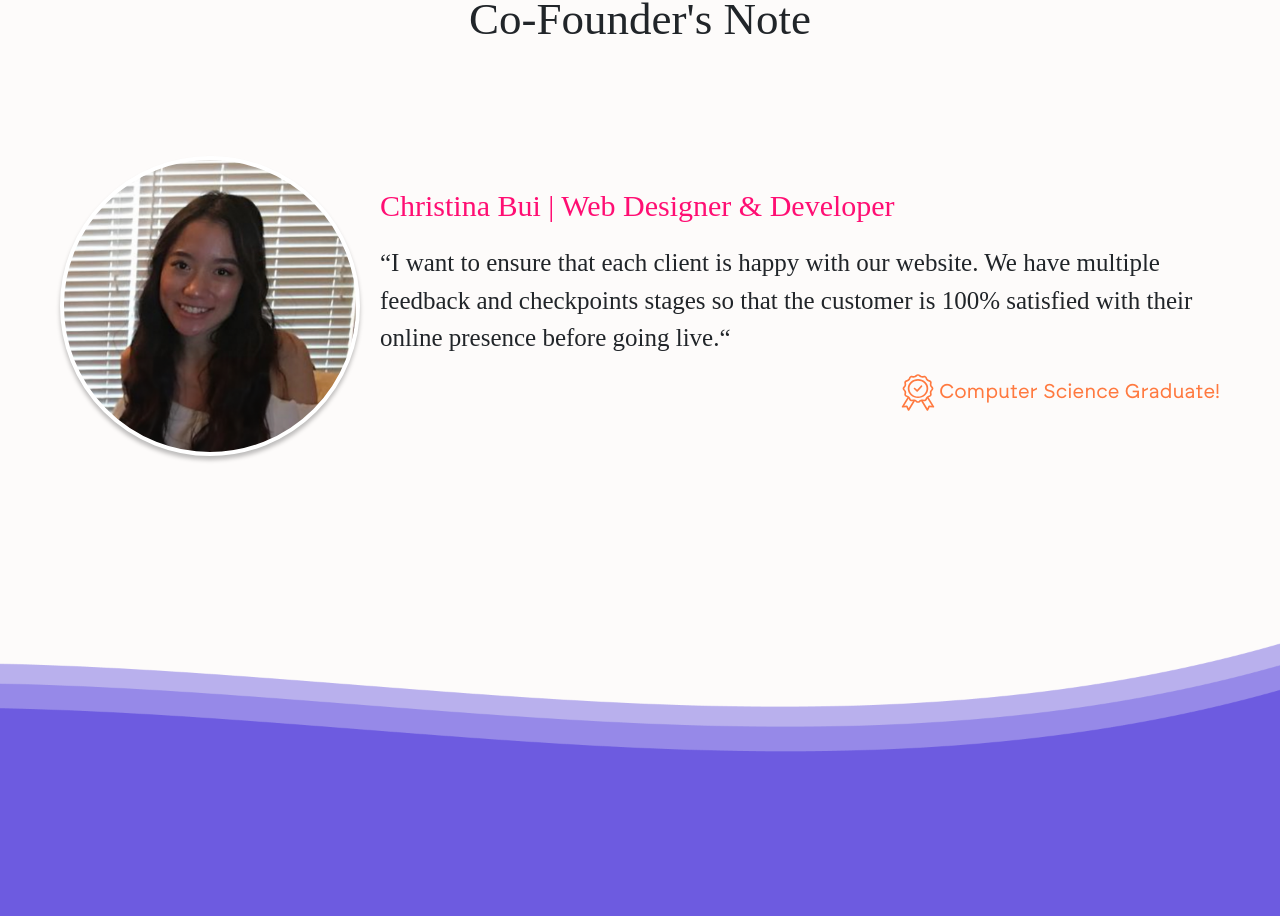
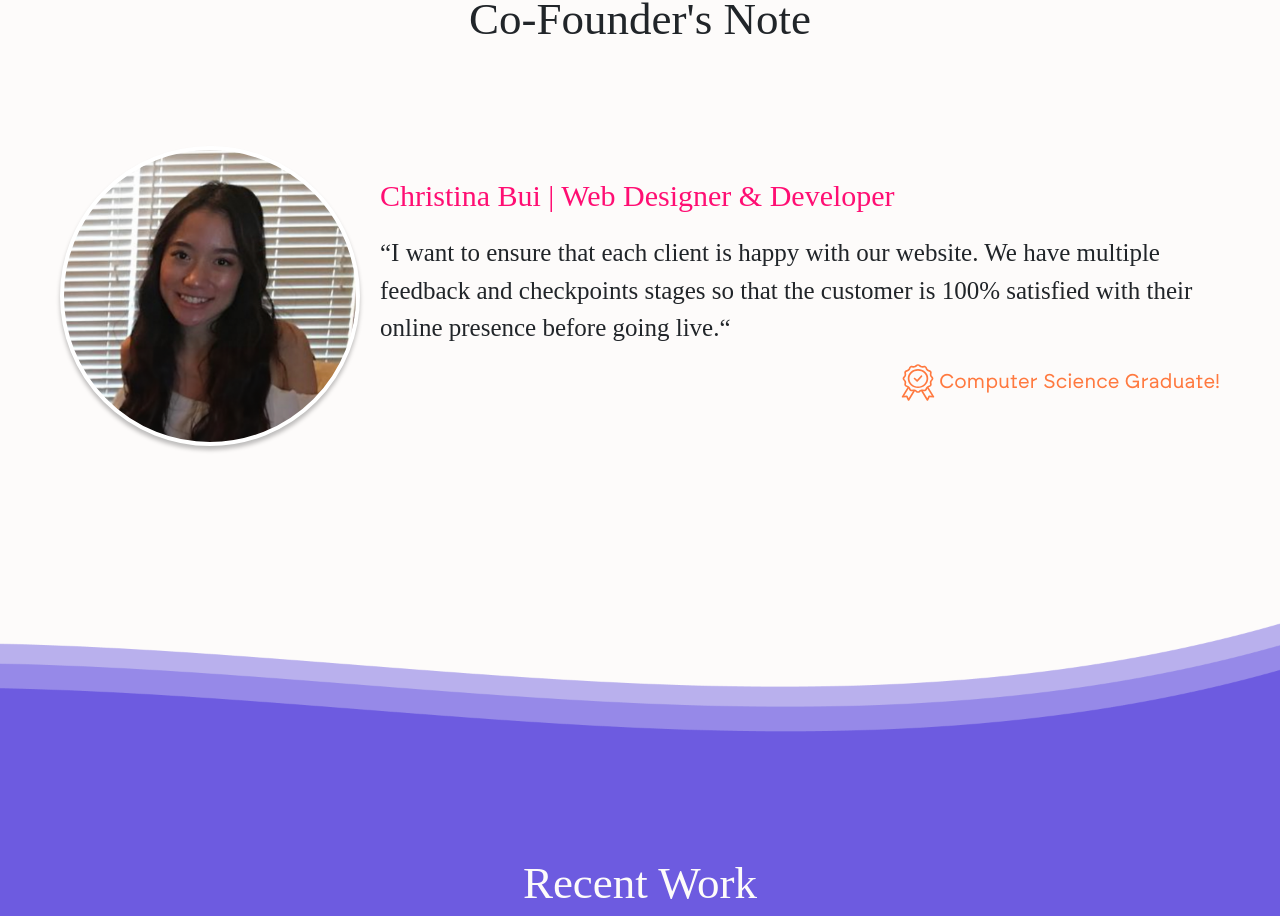
Before and after one commit to cttub/MarkitflyMedia, a React (Create React App) app: page / in a window 1280 px wide. Shown: the part 6485-7401 px from the top of the page. Built offline with nearby package versions, Linux system fonts and the light colour scheme; a web font is replaced by a local one.

Commit message:
Work Padding

```diff
--- a/src/Components/Style/founder.css
+++ b/src/Components/Style/founder.css
@@ -6,7 +6,7 @@
     display: flex;
     align-items: center;
     justify-content: center;
-    padding: 10px;
+    padding: 0px 10px;
 }
 .founder.info > .title{
     font-size: 30px !important;
--- a/src/Components/Style/work.css
+++ b/src/Components/Style/work.css
@@ -74,8 +74,9 @@
     }
     .work-container {
         padding: 10px;
-        padding-top: 200px;
-        padding-bottom: 500px;
+    }
+    #work{
+        padding: 100px 0px;
     }
 }
 @media only screen and (max-width: 1095px){
@@ -90,13 +91,7 @@
 
 }
 
-@media only screen and (max-width: 1418px){
-    #work{
-        padding-bottom: 300px;
 
-    }
-
-}
 
 
 .popup-overlay {
```
